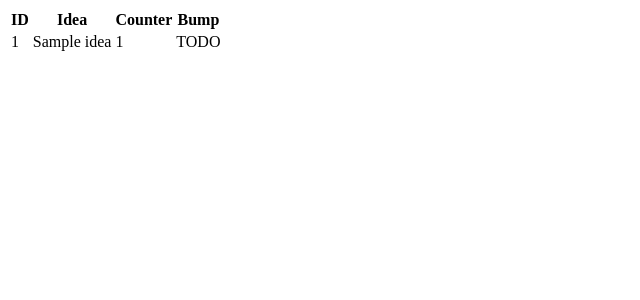
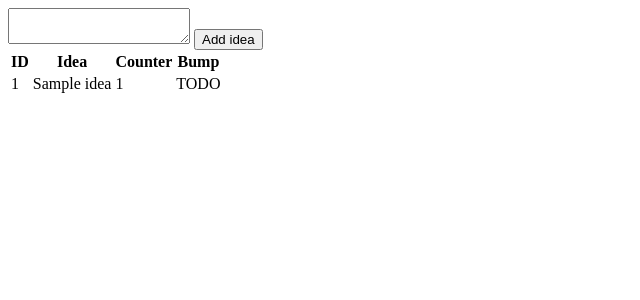
Before and after one commit to ddrone/corkboard, a Flask app: template templates/ideas.html in a window 1280 px wide. Shown: the top 300 px of the page, without its empty margins (0-640 px from the left). Run offline with Flask 3, Linux system fonts and the light colour scheme; the template is opened without the code that fills it: most values are stand-ins (such as "Sample title", 1, 10 or a date in 2020).

Commit message:
Add a form to be able to write down an idea from web server

```diff
--- a/server.py
+++ b/server.py
@@ -22,6 +22,13 @@ def close_connection(_e):
 
 Idea = collections.namedtuple('Idea', 'id idea count')
 
+@app.route("/add-idea", methods=['post'])
+def add_idea():
+  cursor = get_db().cursor()
+  cursor.execute('insert into ideas (idea, count) values (?, 1);', [flask.request.form['idea']])
+  get_db().commit()
+  return flask.redirect('/')
+
 @app.route("/")
 def list_ideas():
   cursor = get_db().cursor()
--- a/templates/ideas.html
+++ b/templates/ideas.html
@@ -1,5 +1,9 @@
 {% extends "layout.html" %}
 {% block body %}
+  <form action="/add-idea" method="post">
+    <textarea name="idea"></textarea>
+    <input type="submit" value="Add idea" />
+  </form>
   <table>
     <tr>
       <th>ID</th>
```
